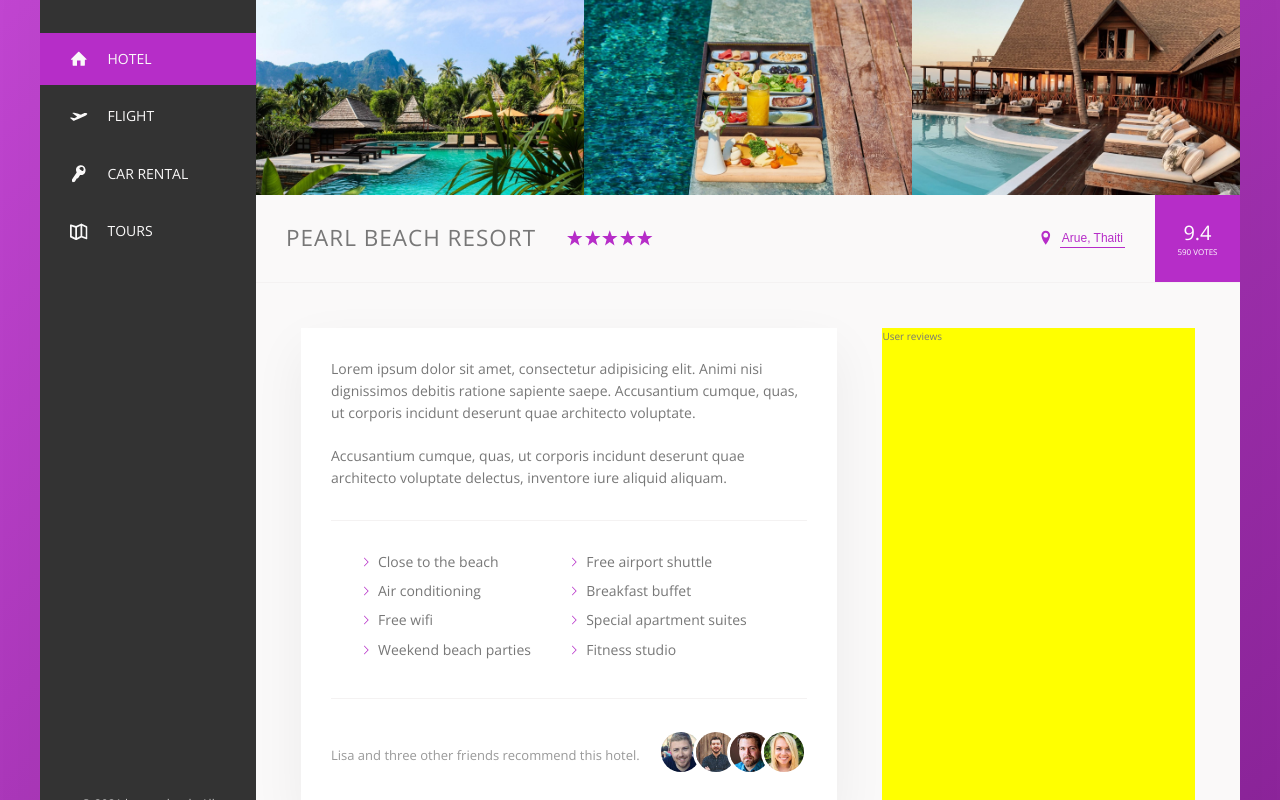
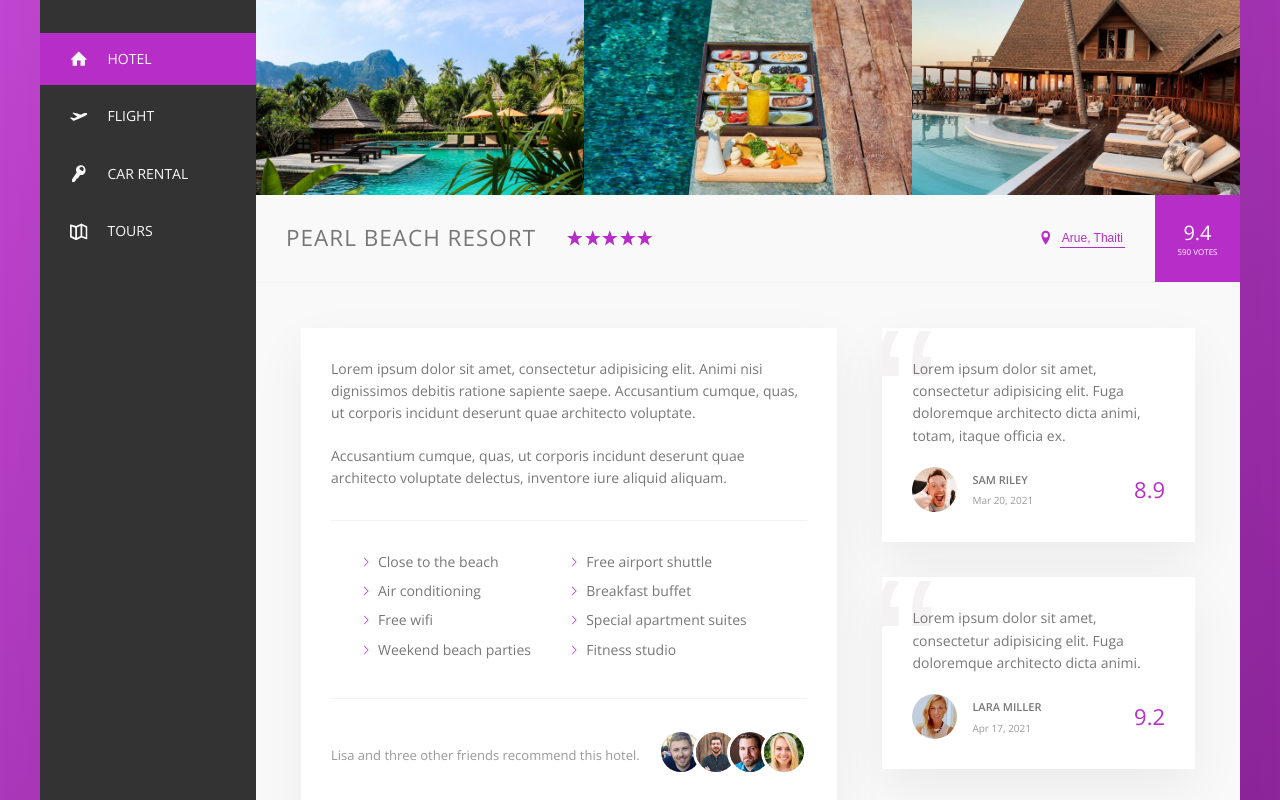
Before and after one commit to MareikeHeuer/flexbox-project-one-book, a website: page index.html in a window 1280 px wide. Shown: the part 152-952 px from the top of the page. Drawn offline with nearby package versions, Linux system fonts and the light colour scheme.

Commit message:
add user review section (complete)

```diff
--- a/index.html
+++ b/index.html
@@ -201,7 +201,48 @@
                 </div>
               </div>
             </div>
-            <div class="user-reviews">User reviews</div>
+
+            <div class="user-reviews">
+              <!-- figure element perfect for reviews -->
+              <figure class="review">
+                <blockquote class="review__text">
+                  Lorem ipsum dolor sit amet, consectetur adipisicing elit. Fuga
+                  doloremque architecto dicta animi, totam, itaque officia ex.
+                </blockquote>
+                <figcaption class="review__user">
+                  <img
+                    src="img/user-1.jpg"
+                    alt="User 1"
+                    class="review__photo"
+                  />
+                  <div class="review__user-box">
+                    <p class="review__user-name">Sam Riley</p>
+                    <p class="review__user-date">Mar 20, 2021</p>
+                  </div>
+                  <div class="review__rating">8.9</div>
+                </figcaption>
+              </figure>
+              <figure class="review">
+                <blockquote class="review__text">
+                  Lorem ipsum dolor sit amet, consectetur adipisicing elit. Fuga
+                  doloremque architecto dicta animi.
+                </blockquote>
+                <figcaption class="review__user">
+                  <img
+                    src="img/user-2.jpg"
+                    alt="User 2"
+                    class="review__photo"
+                  />
+                  <div class="review__user-box">
+                    <p class="review__user-name">Lara Miller</p>
+                    <p class="review__user-date">Apr 17, 2021</p>
+                  </div>
+                  <div class="review__rating">9.2</div>
+                </figcaption>
+              </figure>
+              <button class="btn-inline">Show all <span>&rarr;</span></button>
+              <!-- use span element in order to create animation on button -->
+            </div>
           </div>
         </main>
       </div>
--- a/sass/_components.scss
+++ b/sass/_components.scss
@@ -282,8 +282,17 @@
   cursor: pointer;
   transition: all 0.2s;
 
+  & span {
+    margin-left: 0.3rem;
+  }
+
   &:hover {
     color: var(--color-grey-dark-1);
+
+    span {
+      margin-left: 0.8rem;
+      transition: margin-left 0.2s;
+    }
   }
 
   &:focus {
@@ -382,3 +391,66 @@
     }
   }
 }
+
+////////////////
+// REVIEWS
+.review {
+  background-color: var(--color-white);
+  box-shadow: var(--shadow-light);
+  padding: 3rem;
+  margin-bottom: 3.5rem;
+  position: relative;
+  overflow: hidden;
+
+  &__text {
+    margin-bottom: 2rem;
+    z-index: 10;
+    position: relative; // z-index doesnt work without specifying position
+  }
+
+  &__user {
+    display: flex;
+    align-items: center;
+  }
+
+  &__photo {
+    height: 4.5rem;
+    width: 4.5rem;
+    border-radius: 50%;
+    margin-right: 1.5rem;
+  }
+
+  &__user-box {
+    margin-right: auto; // creates automatic space so user rarting is pushed al the way to the right ide of the box
+  }
+
+  &__user-name {
+    font-size: 1.1rem;
+    font-weight: 600;
+    text-transform: uppercase;
+    margin-bottom: 0.4rem;
+  }
+
+  &__user-date {
+    font-size: 1rem;
+    color: var(--color-grey-dark-3);
+  }
+
+  &__rating {
+    color: var(--color-primary);
+    font-size: 2.2rem;
+    font-weight: 300;
+  }
+
+  &::before {
+    content: "\201C"; // copy ISO number from html entities chart (css tricks)
+    position: absolute;
+    top: -2.75rem;
+    left: -1rem;
+    line-height: 1; // positions quotation marks on top of box
+    font-family: sans-serif;
+    font-size: 20rem;
+    color: var(--color-grey-light-2);
+    z-index: 1;
+  }
+}
--- a/sass/_layout.scss
+++ b/sass/_layout.scss
@@ -41,6 +41,7 @@
 }
 
 .detail {
+  font-size: 1.4rem;
   display: flex;
   padding: 4.5rem;
   background-color: var(--color-grey-light-1);
@@ -48,7 +49,7 @@
 }
 
 .description {
-  font-size: 1.4rem;
+  font-size: inherit;
   background-color: var(--color-white);
   box-shadow: var(--shadow-light);
   padding: 3rem;
@@ -57,6 +58,9 @@
 }
 
 .user-reviews {
-  background-color: yellow;
   flex: 1; // take up remaining space
+
+  display: flex;
+  flex-direction: column;
+  align-items: center;
 }
```
Also changed, not shown: css/style.css.
